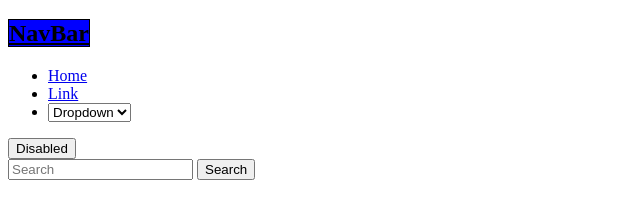
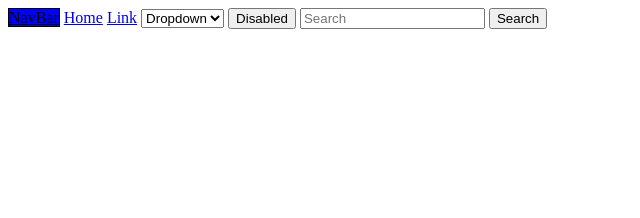
Before and after one commit to DenniXI/DevelHope-ex, a plain HTML site: page html_esercizi/NavBar/navbar.html in a window 1280 px wide. Shown: the whole page, without its empty margins (0-640 px from the left). Drawn offline with Linux system fonts and the light colour scheme.

Commit message:
elementi messi in fila

```diff
--- a/html_esercizi/NavBar/navbar.html
+++ b/html_esercizi/NavBar/navbar.html
@@ -1,28 +1,27 @@
 <!DOCTYPE html>
 <html lang="en">
+
 <head>
     <meta charset="UTF-8">
     <meta name="viewport" content="width=device-width, initial-scale=1.0">
     <title>NavBar</title>
 </head>
+
 <body>
     <header>
         <div>
             <nav>
-            <h1>
+
                 <a href="navbar" style="border: 1px solid #000; color: #000;background-color: blue;">NavBar</a>
-            </h1>
-            <ul>
-                <li><a href="#">Home</a></li>
-                <li><a href="#">Link</a></li>
-                <li><select>
+                <a href="#">Home</a>
+                <a href="#">Link</a>
+                <select>
                     <option value="dropdown">Dropdown</option>
                     <option value="#">Link 0</option>
                 </select>
-                </li>
-            </ul>
+
                 <button>Disabled</button>
-            <br>
+
                 <input type="search" name="search" placeholder="Search">
                 <button>Search</button>
 
@@ -31,4 +30,5 @@
 
     </header>
 </body>
+
 </html>
```
Lines whose indentation alone changed are shown as unchanged.
